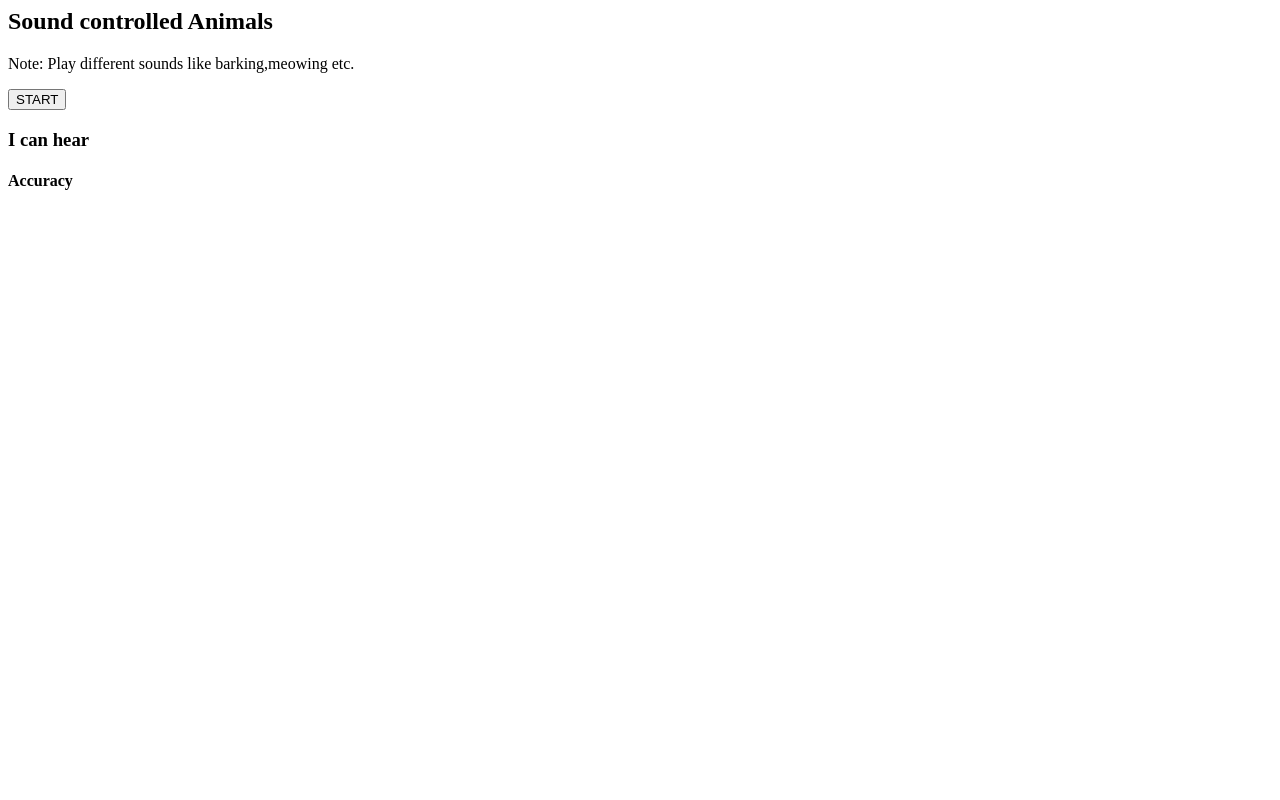
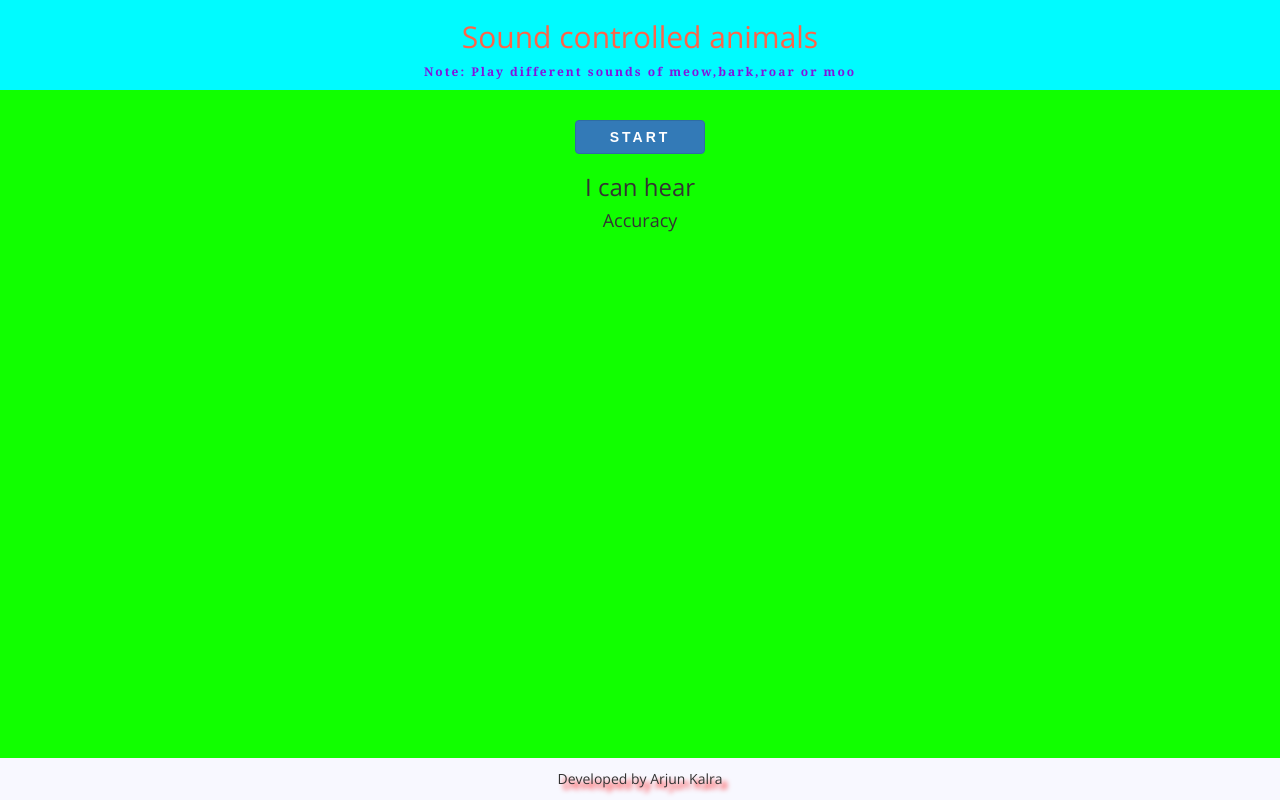
Before and after one commit to Arjun1932010/Project-106-animal-sound-recognizer, a plain HTML site: page index.html in a window 1280 px wide. Drawn offline with nearby package versions, Linux system fonts and the light colour scheme.

Commit message:
Add files via upload

```diff
--- a/index.html
+++ b/index.html
@@ -1,18 +1,34 @@
 <html>
   <head>
-        <title>Animal sound recognizer</title>
+    <title>Sound Identification Web App</title>
+    <meta name="viewport" content="width=device-width, initial-scale=1.0">
+    <link rel="stylesheet" href="https://maxcdn.bootstrapcdn.com/bootstrap/3.4.0/css/bootstrap.min.css">
+    <script src="https://ajax.googleapis.com/ajax/libs/jquery/3.4.1/jquery.min.js"></script>
+    <script src="https://maxcdn.bootstrapcdn.com/bootstrap/3.4.0/js/bootstrap.min.js"></script>
+    <script src="https://unpkg.com/ml5@0.4.3/dist/ml5.min.js"></script>
+    <link rel="stylesheet" type="text/css" href="style.css">
+
+    <link rel="preconnect" href="https://fonts.googleapis.com">
+<link rel="preconnect" href="https://fonts.gstatic.com" crossorigin>
+<link href="https://fonts.googleapis.com/css2?family=Open+Sans&display=swap" rel="stylesheet">
   </head>
+
   <body>
     <div class="col-xs-12 header_div text-center">
-        <h2>
-            Sound controlled Animals
-        </h2>
-        <p>
-            Note: Play different sounds like barking,meowing etc.
-            </p>
+      <h2>Sound controlled animals</h2>
+      <p>Note: Play different sounds of meow,bark,roar or moo  </p>
     </div>
-        <button class="btn btn-primary" id="start" onclick="startClassification();">START</button>
+    <div class="main_div">
+      <center>
+        <br>
+        <button id="start" onclick="startClassification();" class="btn btn-primary">START</button>
         <h3 id="label_result">I can hear</h3>
         <h4 id="label_confidence">Accuracy</h4>
+      </center>
+      </div>
+      <div class="copy_right_footer">
+        Developed by Arjun Kalra
+      </div>
+<script src="main.js"></script>
   </body>
 </html>
--- a/main.js
+++ b/main.js
@@ -0,0 +1,7 @@
+function startClassification(){
+    navigator.mediaDevices.getUserMedia({audio:true});
+    classifier=ml5.soundClassifier("/model.json",modelReady);
+}
+function modelReady(){
+   classifier.classify(gotResults);
+}
--- a/style.css
+++ b/style.css
@@ -1,3 +1,31 @@
-.col-xs-12{
+body{
+    font-family: 'Open Sans', sans-serif;
+    background-color: #11ff00;
+}
+.header_div{
+    background-color: rgb(0, 251, 255);
+    color: tomato;
+}
+.header_div p{
+    font-family:Cambria, Cochin, Georgia, Times, 'Times New Roman', serif;
+    color:rgb(130, 20, 220);
+    letter-spacing: 2px;
+    font-size:12px;
+    font-weight:bold;
+}
+.main_div button{
+    font-family:Arial, Helvetica, sans-serif;
+    margin-top: 30px;
+    width:130px;
+    font-weight:bolder;
+    letter-spacing:3px;
+}
+.copy_right_footer{
+    bottom:0;
+    position:fixed;
+    background-color: ghostwhite;
+    width:100%;
     text-align:center;
+    line-height:3;
+    text-shadow: 5px 5px 5px rgb(255, 0, 0);
 }
```
Lines whose indentation alone changed are shown as unchanged.
